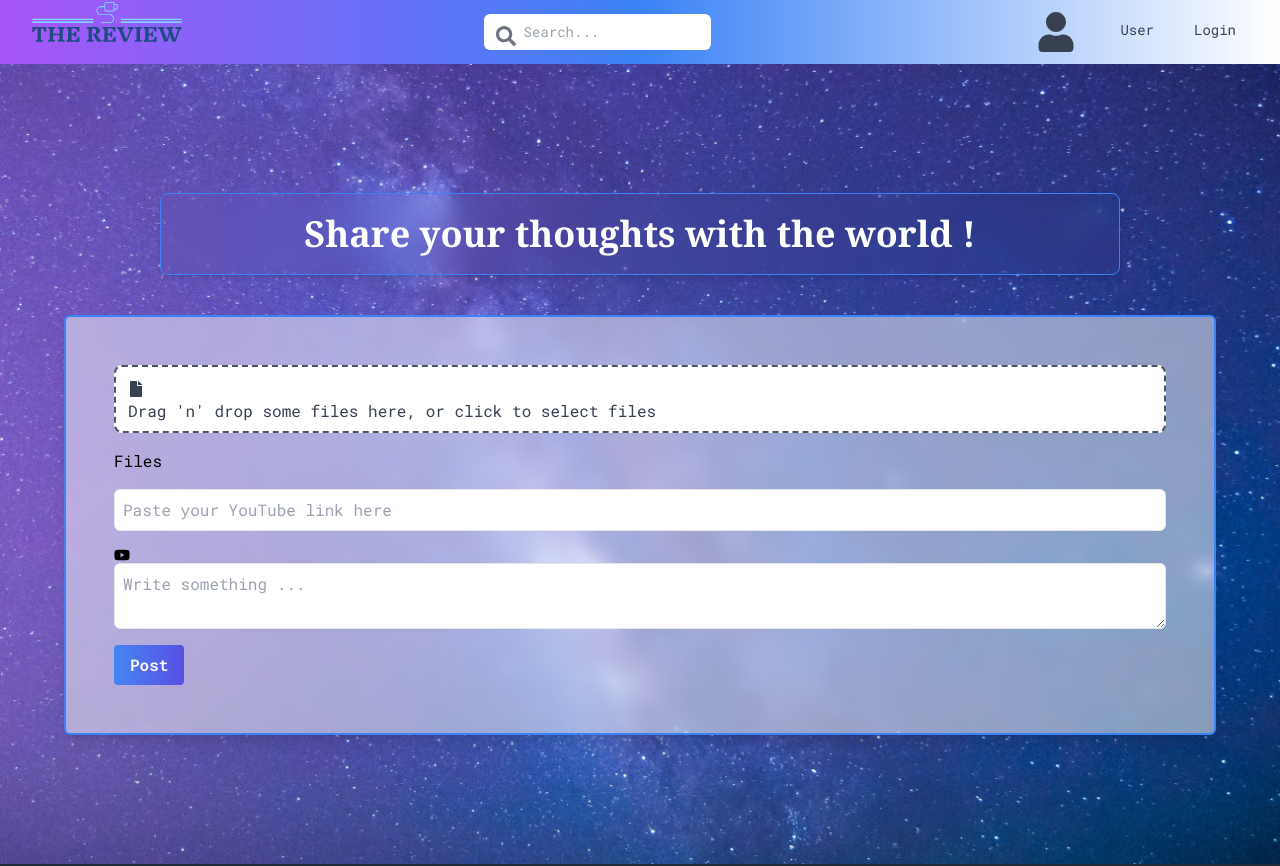
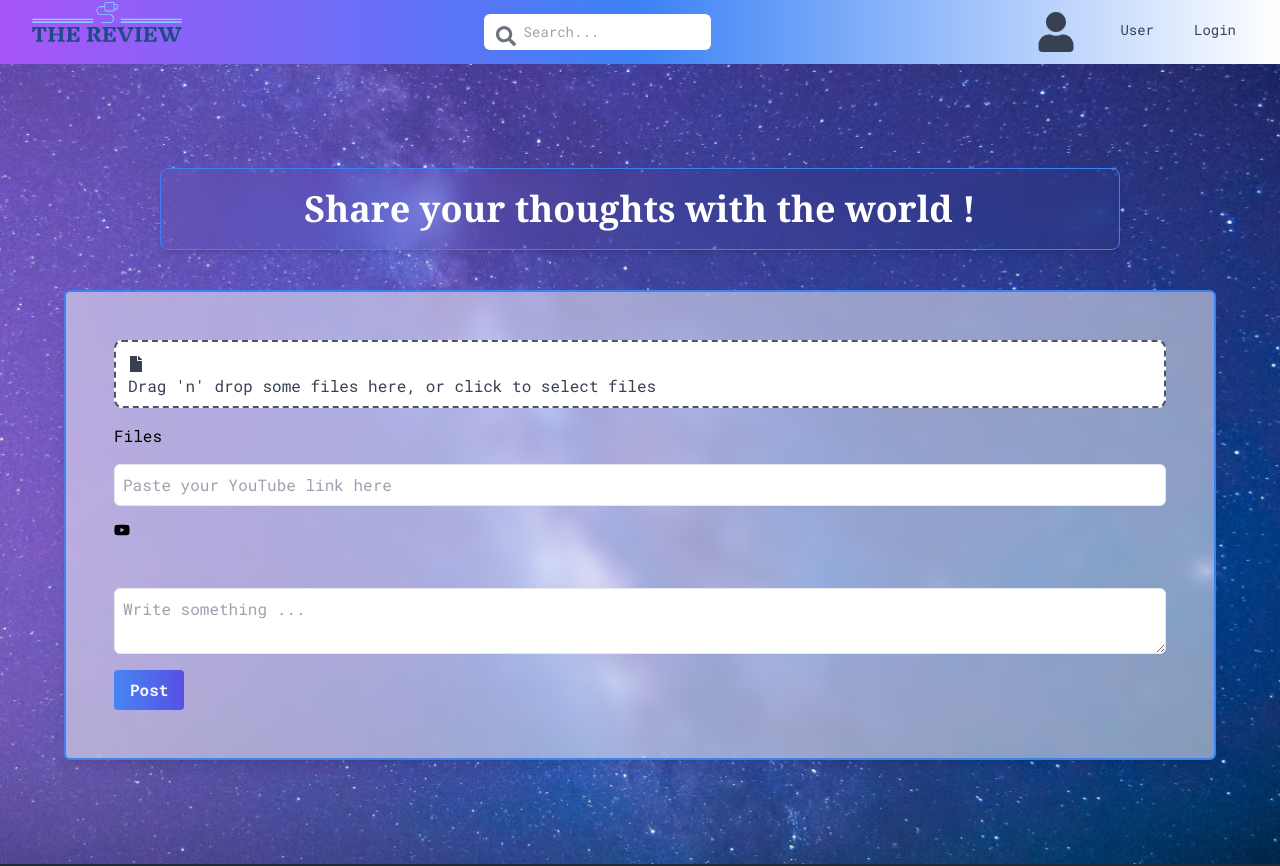
Before and after one commit to Marvindje/The-review-perso, a React (Vite) app in the folder frontend/: page /creer-post in a window 1280 px wide. Shown: the top 866 px of the page. Built offline with nearby package versions, Linux system fonts and the light colour scheme.

Commit message:
ajustement des margin dans creer posts

```diff
--- a/frontend/src/pages/CreerPosts.jsx
+++ b/frontend/src/pages/CreerPosts.jsx
@@ -165,6 +165,7 @@ function CreerPosts() {
           </div>
         )}
         <textarea
+        style={{ marginTop: "50px" }}
           className="w-full p-2 border rounded-md mb-4"
           value={post}
           onChange={(e) => setPost(e.target.value)}
```
